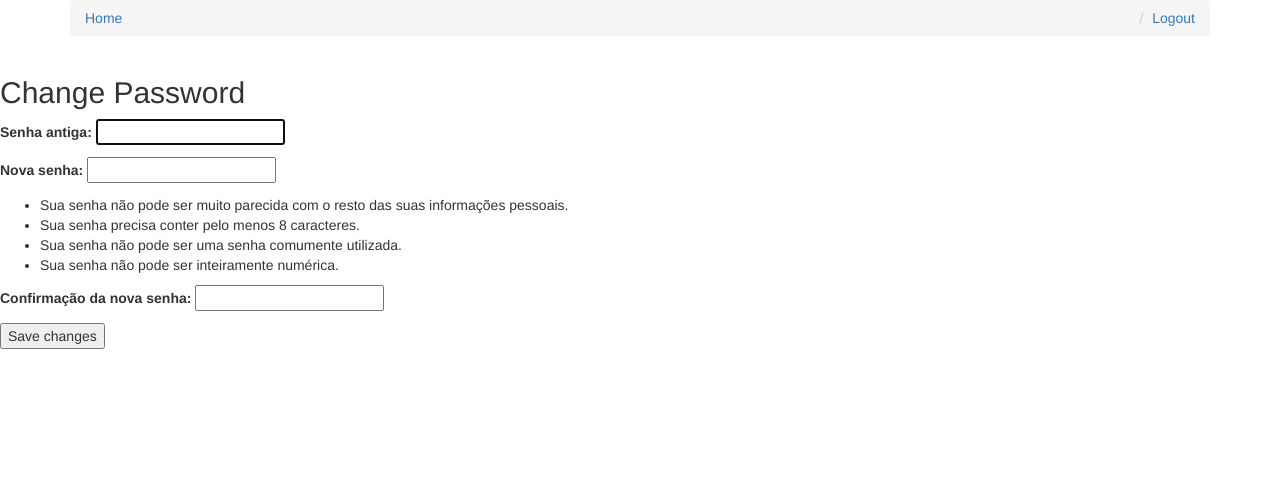
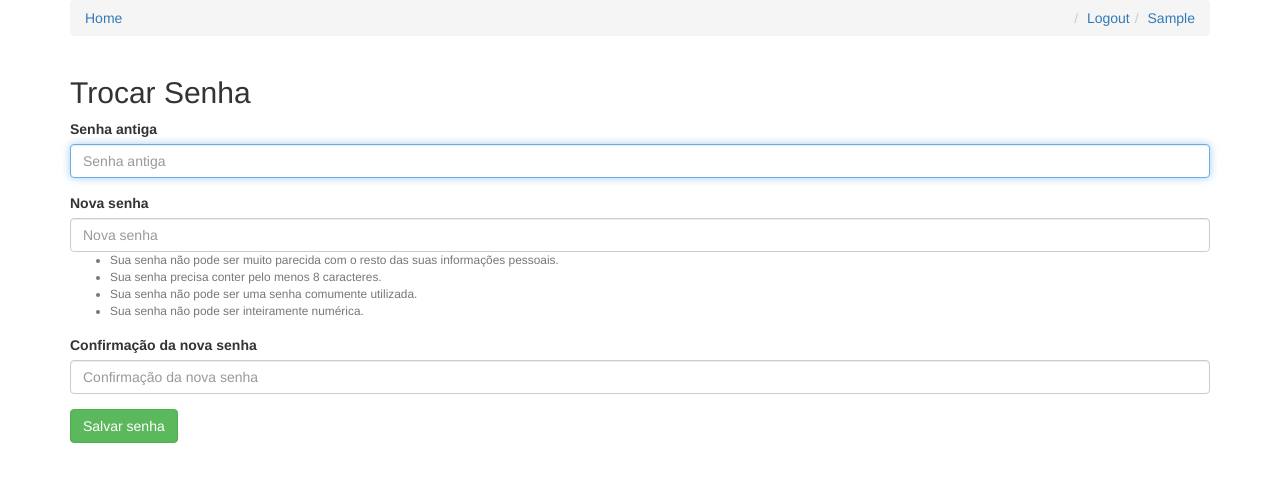
Before and after one commit to tyagow/tetyassistente, a Django app: page /account/settings/password/ in a window 1280 px wide. Shown: the top 482 px of the page. Run offline with Django 3.2, Linux system fonts and the light colour scheme; the visitor is signed in with stand-in values (Sample User, id 1); some libraries are stand-ins or nearby versions.

```diff
--- /dev/null
+++ b/src/accounts/templates/accounts/password.html
@@ -0,0 +1,15 @@
+{% extends 'base.html' %}
+{% load bootstrap3 %}
+{% block content %}
+    <div class="container">
+        <h2>Trocar Senha</h2>
+        {% if not user.has_usable_password %}
+            <p style="color: red">Voce não definiu um password ainda</p>
+        {% endif %}
+        <form method="post">
+            {% csrf_token %}
+            {% bootstrap_form form layout="horizontal" %}
+            <button type="submit" class="btn btn-success">Salvar senha</button>
+        </form>
+    </div>
+{% endblock %}
--- a/src/accounts/views.py
+++ b/src/accounts/views.py
@@ -1,7 +1,7 @@
 from django.contrib.auth import (
     logout,
 )
-from django.shortcuts import  redirect
+from django.shortcuts import redirect
 
 
 from django.shortcuts import render
@@ -51,10 +51,10 @@ def password(request):
         if form.is_valid():
             form.save()
             update_session_auth_hash(request, form.user)
-            messages.success(request, 'Your password was successfully updated!')
-            return redirect('password')
+            messages.success(request, 'Sua senha foi atualizada!')
+            return redirect('accounts:settings')
         else:
-            messages.error(request, 'Please correct the error below.')
+            messages.error(request, 'Corriga os erros no formulário!')
     else:
         form = PasswordForm(request.user)
     return render(request, 'accounts/password.html', {'form': form})
--- a/src/core/templates/accounts/password.html
+++ /dev/null
@@ -1,13 +0,0 @@
-{% extends 'base.html' %}
-
-{% block content %}
-  <h2>Change Password</h2>
-  {% if not user.has_usable_password %}
-    <p style="color: red">You have not defined a password yet.</p>
-  {% endif %}
-  <form method="post">
-    {% csrf_token %}
-    {{ form.as_p }}
-    <button type="submit">Save changes</button>
-  </form>
-{% endblock %}
--- a/src/core/templates/base.html
+++ b/src/core/templates/base.html
@@ -1,4 +1,5 @@
 {% load static from staticfiles %}
+{% load bootstrap3 %}
 <!DOCTYPE html>
 <html>
 <head>
@@ -27,7 +28,7 @@
 {% block  navbar %}
     {% include 'widgets/nav.html' %}
 {% endblock %}
-
+{% bootstrap_messages %}
 {% block content %}{% endblock %}
 {% block script %}{% endblock %}
 
--- a/src/core/templates/widgets/nav.html
+++ b/src/core/templates/widgets/nav.html
@@ -2,9 +2,10 @@
     <ol class="breadcrumb">
         <li><a href="{% url "home" %}">Home</a></li>
         {% if not request.user.is_authenticated %}
-{#            <li class="pull-right"><a href="{% url "accounts:register" %}">Register</a></li>#}
+            {#            <li class="pull-right"><a href="{% url "accounts:register" %}">Register</a></li>#}
             <li class="pull-right"><a href="{% url "accounts:login" %}">Login</a></li>
         {% else %}
+            <li class="pull-right"><a href="{% url "accounts:settings" %}">{{ request.user.first_name }}</a></li>
             <li class="pull-right"><a href="{% url "accounts:logout" %}">Logout</a></li>
         {% endif %}
 
```
Also changed, not shown: src/accounts/templates/accounts/settings.html (added, +39 -0 lines), src/core/templates/accounts/settings.html (deleted, +0 -38 lines).
